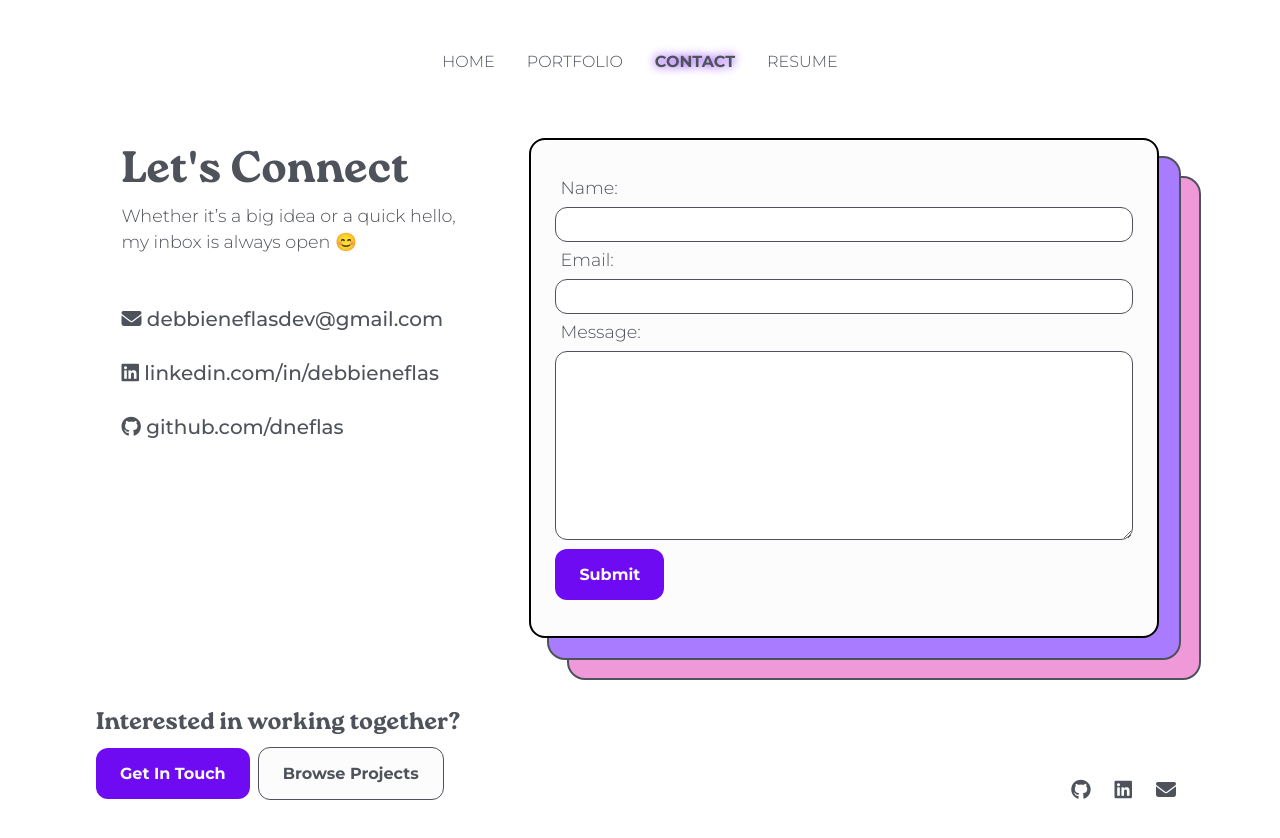
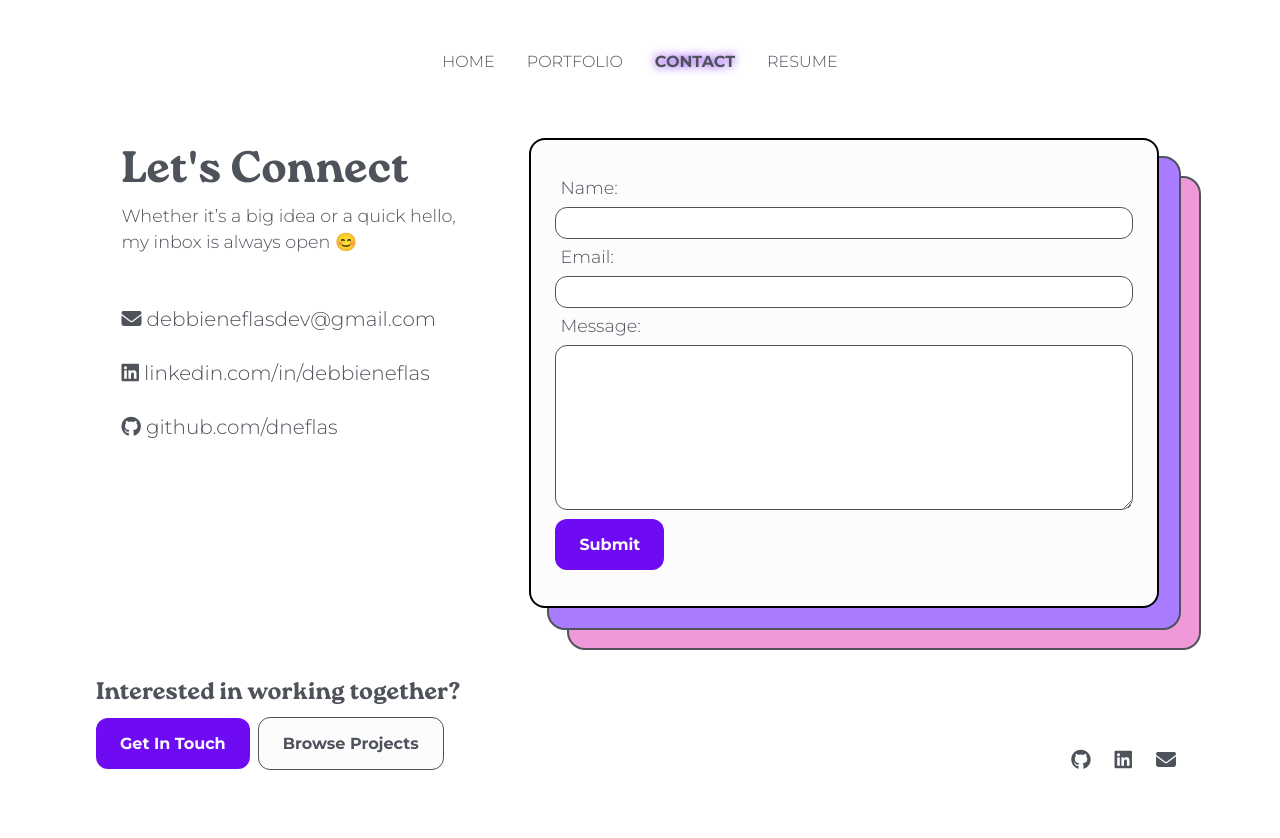
Before and after one commit to dneflas/react-portfolio, a React (Create React App) app: page /react-portfolio/contact in a window 1280 px wide. Shown: the top 838 px of the page. Built offline with nearby package versions, Linux system fonts and the light colour scheme.

Commit message:
adjust contact page styling

```diff
--- a/src/App.css
+++ b/src/App.css
@@ -291,9 +291,10 @@ nav a:hover {
   width: 100%;
   padding: 1%;
   margin: 5px 0;
-  font-size: 1.2rem;
+  font-size: 1rem;
   border: 1px solid var(--dark);
   border-radius: var(--border-radius);
+  font-family: inherit;
 }
 
 /* LAYOUT */
--- a/src/components/ContactForm/ContactForm.css
+++ b/src/components/ContactForm/ContactForm.css
@@ -1,6 +1,11 @@
 ul {
   list-style-type: none;
   padding-inline-start: 0;
-  font-weight: 500;
+  /* font-weight: 500; */
   font-size: 1.25rem;
 }
+
+a:hover {
+  color: var(--secondary);
+  font-weight: normal;
+}
```
